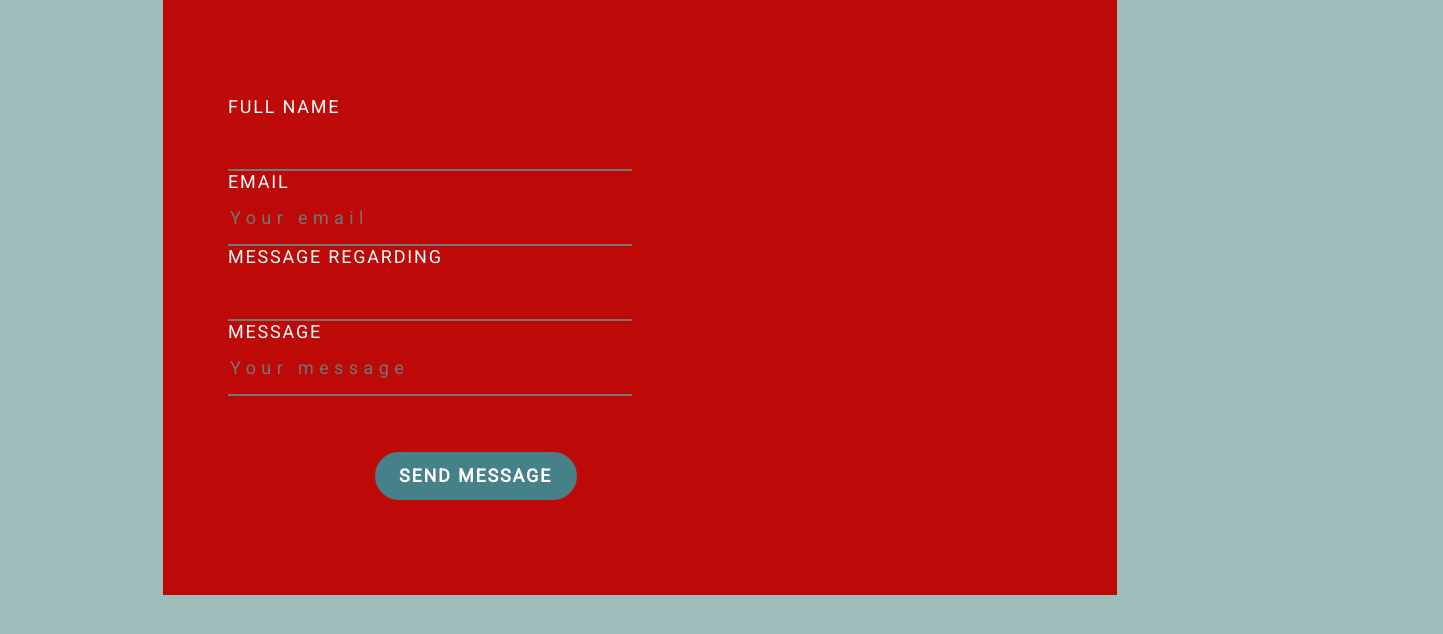
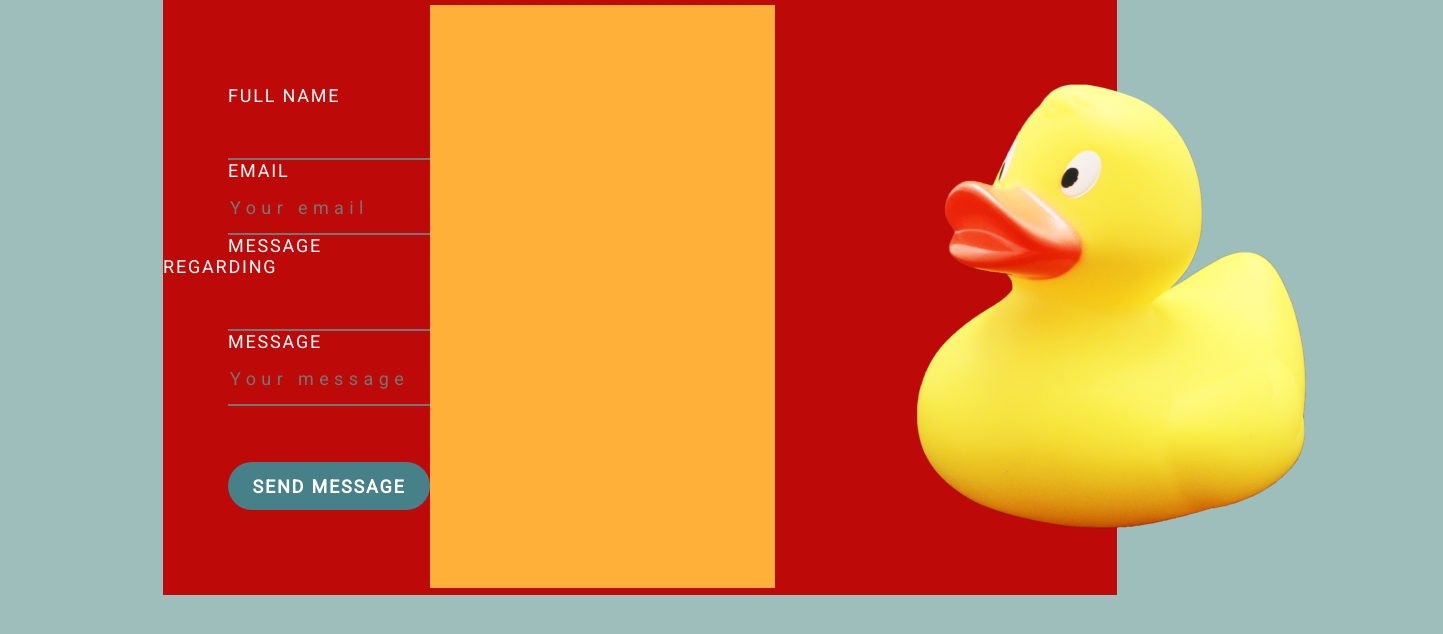
Before and after one commit to tanyapeterson/duck-form-project, a plain HTML site: page index.html in a window 1280 px wide. Shown: the whole page, 1443 px wide, since content can reach past the window. Drawn offline with Linux system fonts and the light colour scheme.

Commit message:
added container 2 and 3 for the overlapping elements

```diff
--- a/index.html
+++ b/index.html
@@ -37,8 +37,15 @@
                 <div>
                     <button class="send-btn">Send Message</button>
                 </div>
-
         </form>
+    </div>
+    <div class="container-2">
+        <div class="rectangle"></div>
+    </div>
+    <div class="container-3">
+        <div class="duck-img">
+            <img src="images/hiclipart 2.png" alt="duck-img">
+        </div>
     </div>
 </body>
 
--- a/styles/styles.css
+++ b/styles/styles.css
@@ -88,3 +88,35 @@ body {
 .send-btn:hover {
     background-color: #FFB039;
 }
+
+.container-2 {
+    max-width: 954px;
+    width: 100%;
+    height: 595px;
+    display: flex;
+    justify-content: flex-end;
+
+}
+
+.rectangle {
+    margin-top: 5px;
+    margin-right: 5px;
+    width: 345px;
+    height: 583px;
+    background-color: #FFB039;
+}
+
+
+.container-3 {
+    max-width: 954px;
+    width: 100%;
+    height: 595px;
+    display: flex;
+}
+
+.duck-img {
+    max-width: 663px;
+    width: 100%;
+    height: 603px;
+    position: absolute;
+}
```
Also changed, not shown: images/hiclipart 2.png (added), 1 other file.
